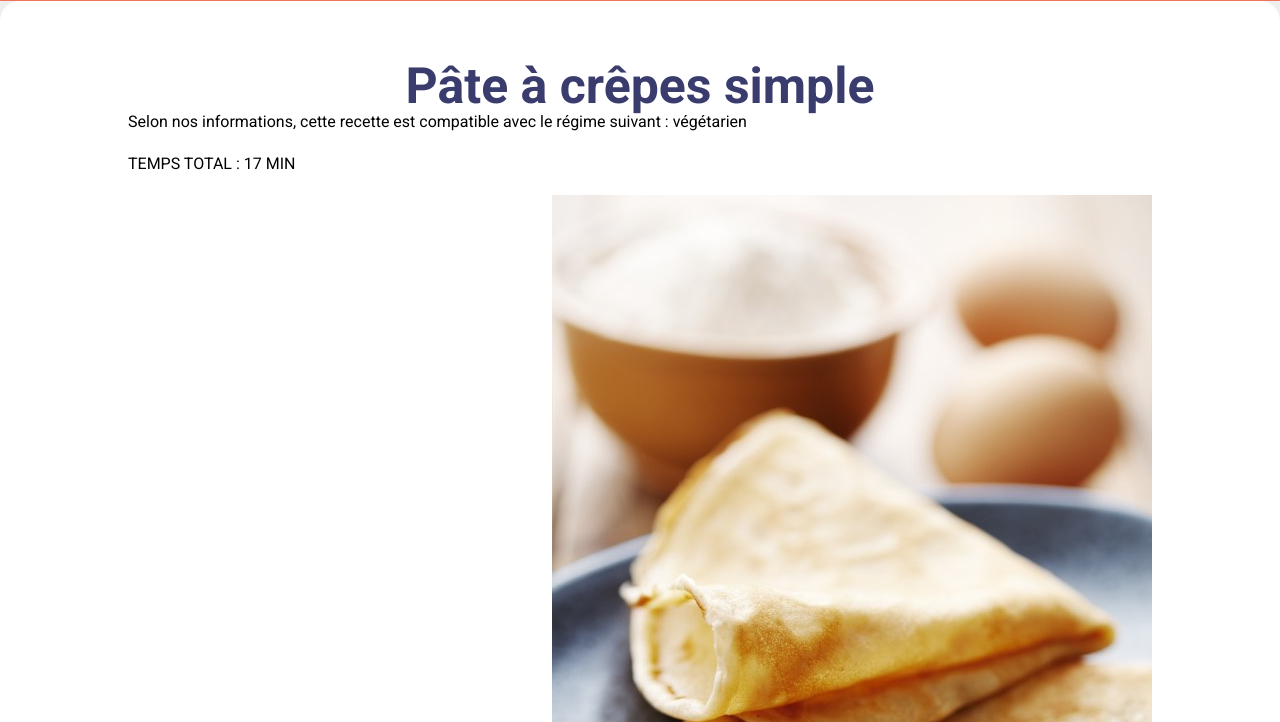
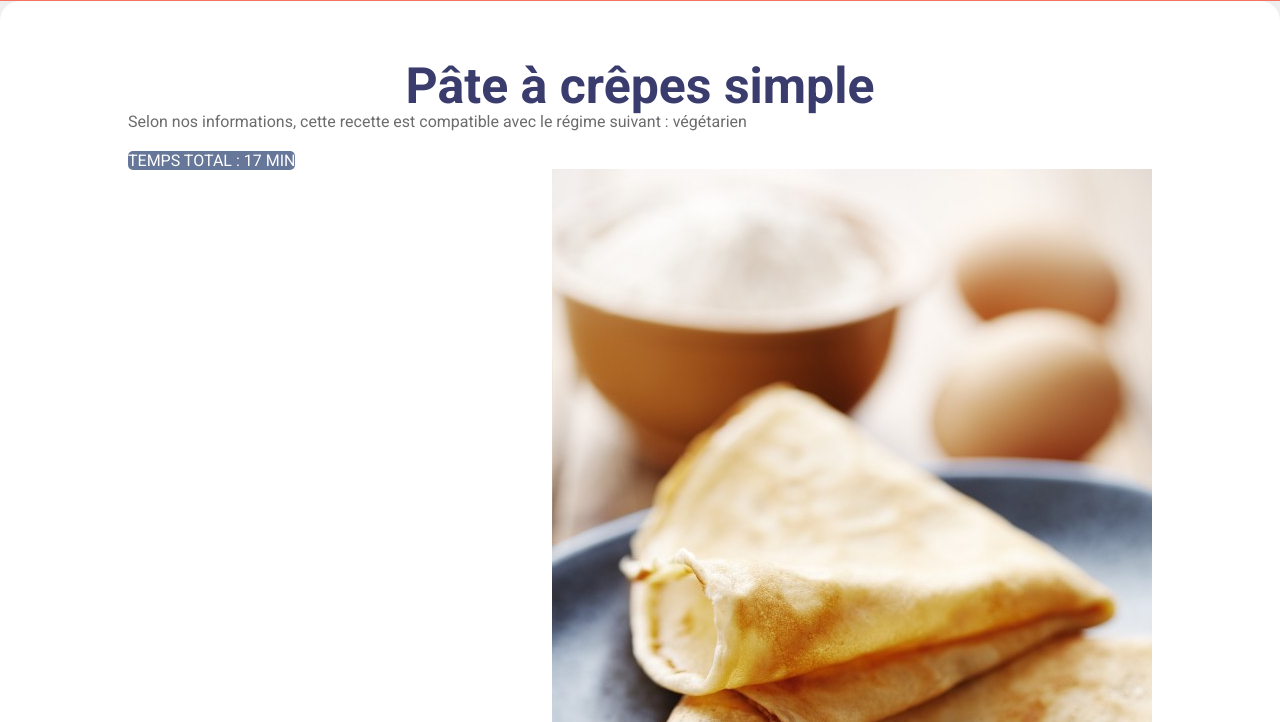
Before and after one commit to Hyzeuline/Marmiton, a plain HTML site: page index.html in a window 1280 px wide. Shown: the part 66-788 px from the top of the page. Drawn offline with Linux system fonts and the light colour scheme.

Commit message:
fix : color

```diff
--- a/assets/css/style.css
+++ b/assets/css/style.css
@@ -26,6 +26,9 @@ p {
   line-height: 22px;
   margin-bottom: 20px;
 }
+.régime {
+  color: #6c6c6c;
+}
 
 h1 {
   font-size: 50px;
@@ -48,3 +51,15 @@ h3 {
   color: #393c6c;
   line-height: 22px;
 }
+
+span {
+  background-color: #667799;
+  color: white;
+  border-radius: 5px;
+}
+
+li {
+  list-style: inside;
+  padding-left: 30px;
+  color: #6c6c6c;
+}
--- a/index.html
+++ b/index.html
@@ -21,11 +21,11 @@
         <div class="container">
           <div>
             <h1>Pâte à crêpes simple</h1>
-            <p>
+            <p class="régime">
               Selon nos informations, cette recette est compatible avec le
               régime suivant : végétarien
             </p>
-            <p>TEMPS TOTAL : 17 MIN</p>
+            <span>TEMPS TOTAL : 17 MIN</span>
           </div>
           <div>
             <img src="./assets/img/crepe-1.jpg" />
@@ -65,7 +65,7 @@
     </main>
     <footer>
       <div class="container">
-        <p>Marmiton2020-Site développéau Réacteur par Jean Dupont</p>
+        <p>Marmiton 2020 -Site développé au Réacteur par Jean Dupont</p>
       </div>
     </footer>
   </body>
```
